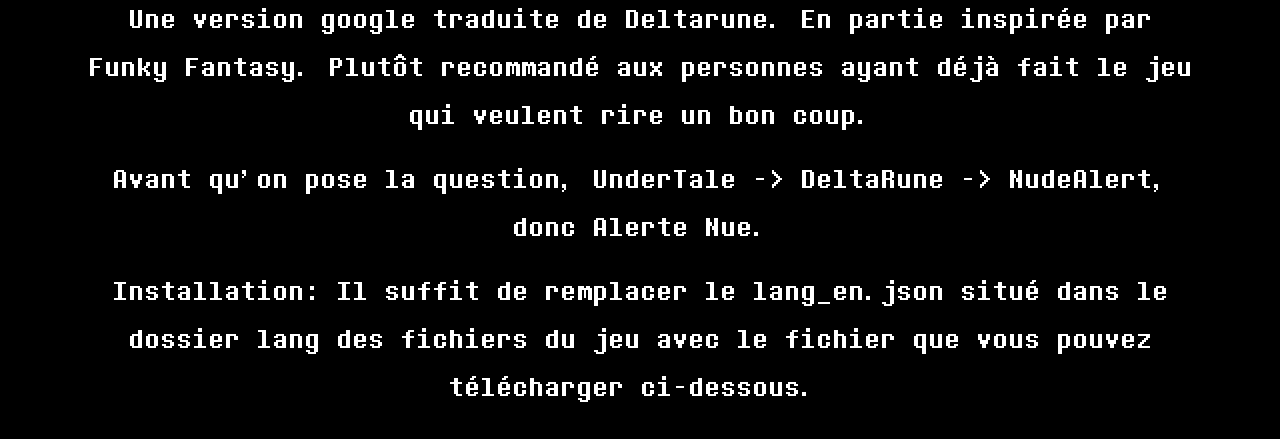
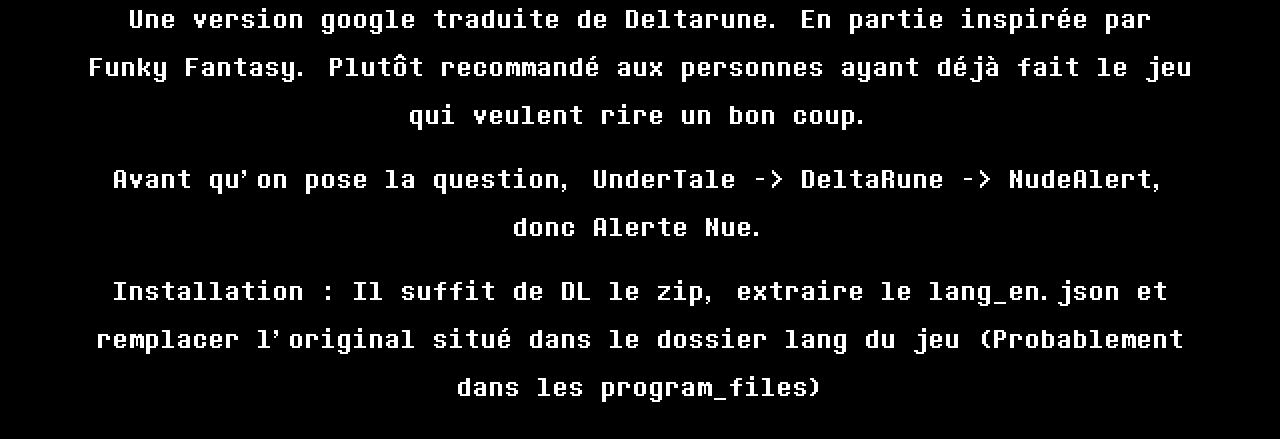
Before and after one commit to Tactoe/alerte_nue, a plain HTML site: page index.html in a window 1280 px wide. Shown: the part 110-549 px from the top of the page. Drawn offline with Linux system fonts and the light colour scheme.

Commit message:
Clarification sur l'installation

```diff
--- a/index.html
+++ b/index.html
@@ -23,7 +23,7 @@
             <div>
                 <p>Une version google traduite de Deltarune. En partie inspirée par Funky Fantasy. Plutôt recommandé aux personnes ayant déjà fait le jeu qui veulent rire un bon coup.</p>
                 <p>Avant qu'on pose la question, UnderTale -&gt; DeltaRune -&gt; NudeAlert, donc Alerte Nue.</p>
-                <p>Installation: Il suffit de remplacer le lang_en.json situé dans le dossier lang des fichiers du jeu avec le fichier que vous pouvez télécharger ci-dessous.&nbsp;</p>
+                <p>Installation : Il suffit de DL le zip, extraire le lang_en.json et remplacer l'original situé dans le dossier lang du jeu (Probablement dans les program_files)</p>
                 <p><a href="./files/ALERTE_NUE.zip">Téléchargement</a></p>
                 <p class="bottom-text">Projet fait pour le fun sur une soirée avec&nbsp;<a href="https://pypi.org/project/googletrans/">googletrans</a>. Beaucoup de texte est mal aligné, certaines lignes ont une chance de soft-lock le jeu (même si normalement c'est réglé) et il manque les accents et les sprites mais considérez ça comme faisant partie de l'expérience ?? Je compte pas vraiment revenir dessus, vous pouvez faire à peu près ce que vous voulez du json sans nécessairement me mentionner.</p>
             </div>
```
